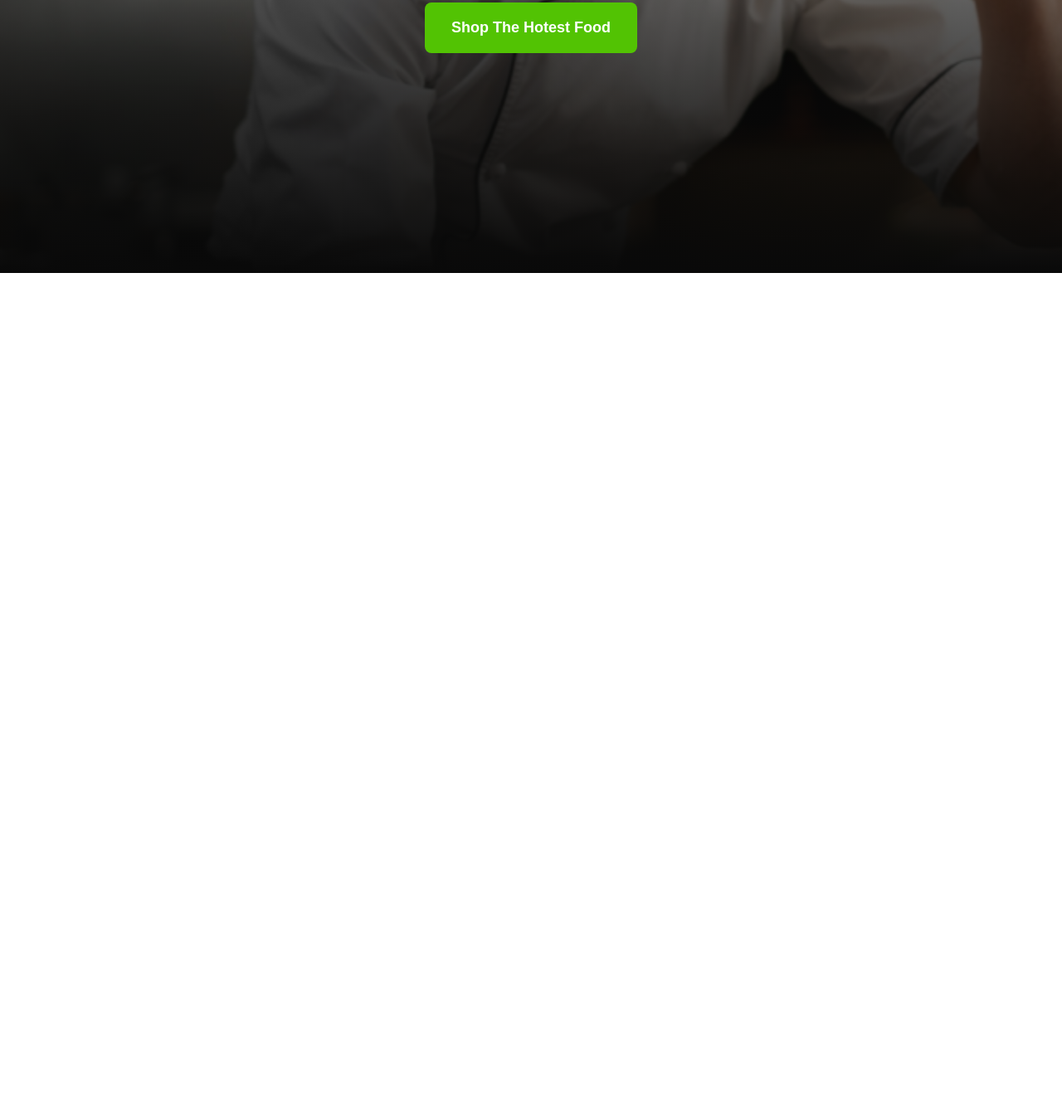
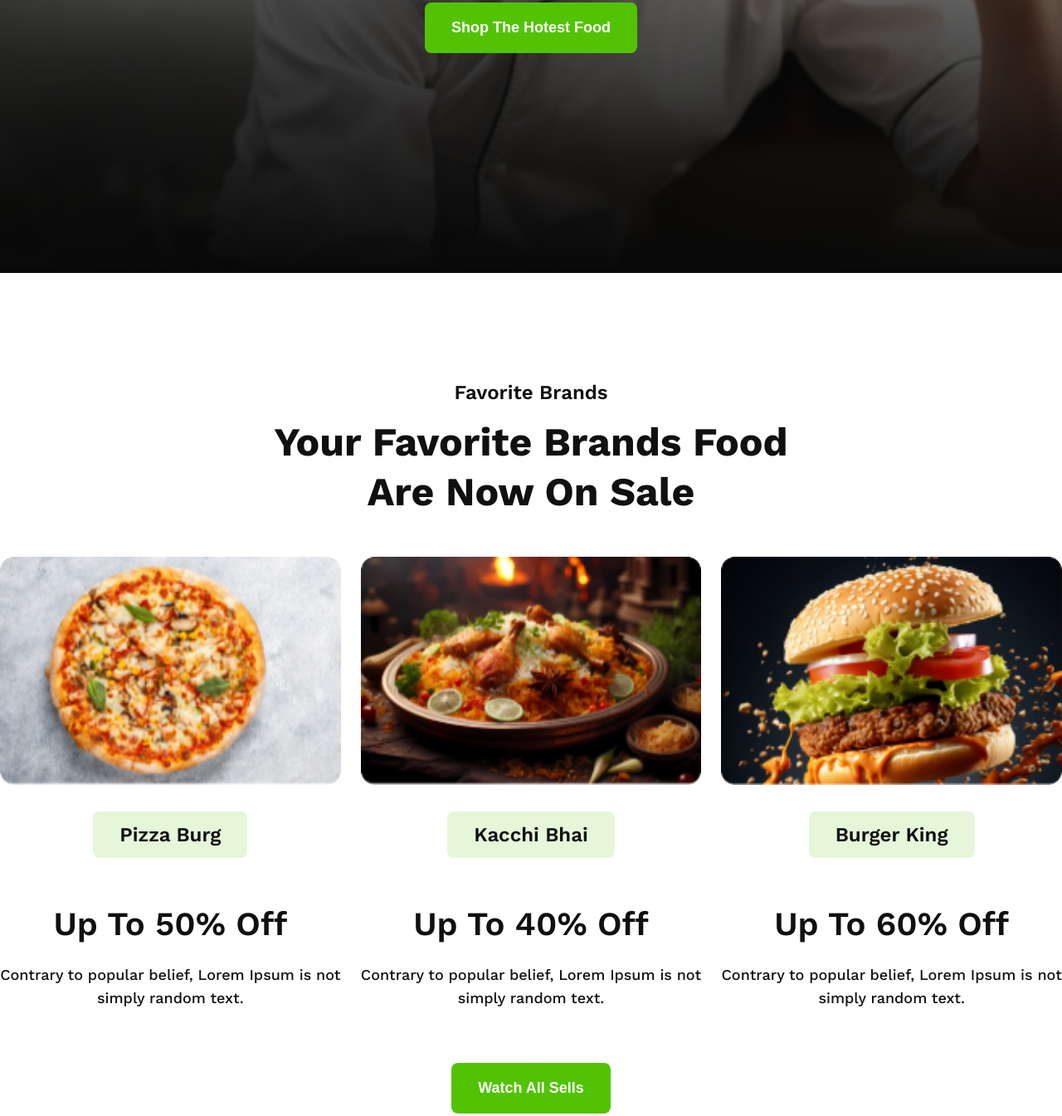
Before and after one commit to dev-rktanvir/food-restaruent, a plain HTML site: page index.html in a window 1280 px wide. Shown: the part 591-1936 px from the top of the page at 83% size. Before the commit the page ends 920 px from the top, so only its background shows below. Drawn offline with nearby package versions, Linux system fonts and the light colour scheme.

Commit message:
complete brands food section

```diff
--- a/index.html
+++ b/index.html
@@ -27,7 +27,31 @@
         </div>
     </header>
     <main>
-
+        <section class="brands-food">
+            <h3 class="brands-sub">Favorite Brands</h3>
+            <h2 class="brands-heading">Your Favorite Brands Food Are Now On Sale</h2>
+            <div class="cards">
+                <div class="card">
+                    <img src="assets/pizza.png" alt="">
+                    <span>Pizza Burg</span>
+                    <h3>Up To 50% Off</h3>
+                    <p>Contrary to popular belief, Lorem Ipsum is not simply random text.</p>
+                </div>
+                <div class="card">
+                    <img src="assets/biriyani.png" alt="">
+                    <span>Kacchi Bhai</span>
+                    <h3>Up To 40% Off</h3>
+                    <p>Contrary to popular belief, Lorem Ipsum is not simply random text.</p>
+                </div>
+                <div class="card">
+                    <img src="assets/burger.png" alt="">
+                    <span>Burger King</span>
+                    <h3>Up To 60% Off</h3>
+                    <p>Contrary to popular belief, Lorem Ipsum is not simply random text.</p>
+                </div>
+            </div>
+            <button class="btn-primary">Watch All Sells</button>
+        </section>
     </main>
     <footer>
 
--- a/style/style.css
+++ b/style/style.css
@@ -1,15 +1,17 @@
 /* common style */
-*{
+* {
     margin: 0;
     padding: 0;
 }
+
 .work-sans-font {
-  font-family: "Work Sans", sans-serif;
-  font-optical-sizing: auto;
-  font-weight: 400;
-  font-style: normal;
+    font-family: "Work Sans", sans-serif;
+    font-optical-sizing: auto;
+    font-weight: 400;
+    font-style: normal;
 }
-.btn-primary{
+
+.btn-primary {
     background-color: #52C303;
     color: white;
     border-radius: 8px;
@@ -19,9 +21,10 @@
     border: none;
     cursor: pointer;
 }
+
 /* header style */
 .header {
-    background-image: linear-gradient(0deg, rgba(9, 9, 9, 1), rgba(16, 16, 16, 0)),url("../assets/hero-bg.png");
+    background-image: linear-gradient(0deg, rgba(9, 9, 9, 1), rgba(16, 16, 16, 0)), url("../assets/hero-bg.png");
     background-repeat: no-repeat;
     background-size: cover;
     height: 920px;
@@ -30,26 +33,97 @@
     align-items: center;
 }
 
-.header-content{
+.header-content {
     max-width: 1024px;
     margin: 0 auto;
     text-align: center;
     color: white;
 }
-.sub-title{
+
+.sub-title {
     font-size: 32px;
     font-weight: 600;
     color: white;
 }
-.main-title{
+
+.main-title {
     font-size: 64px;
     font-weight: 700;
     line-height: 80px;
     margin: 18px 0 24px 0;
 }
-.text{
+
+.text {
     font-size: 18px;
     font-weight: 500;
     line-height: 28px;
     margin-bottom: 32px;
 }
+
+/* Brand Food style */
+
+.brands-food {
+    max-width: 1320px;
+    margin: 0 auto;
+    padding: 130px 0;
+    text-align: center;
+}
+.brands-sub{
+    font-size: 24px;
+    font-weight: 600;
+    color: #101010;
+    margin-bottom: 16px;
+}
+.brands-heading{
+    font-size: 48px;
+    line-height: 60px;
+    font-weight: 700;
+    color: #101010;
+    max-width: 690px;
+    margin: 0 auto;
+}
+
+.cards {
+    display: flex;
+    gap: 24px;
+    justify-content: center;
+    margin: 48px 0 64px 0;
+}
+
+.card {
+    display: flex;
+    flex-direction: column;
+}
+
+.card img {
+    max-width: 100%;
+    height: auto;
+    border-radius: 16px;
+}
+
+.card span {
+    background-color: rgba(82, 195, 3, 0.15);
+    padding: 14px 32px;
+    cursor: pointer;
+    border-radius: 8px;
+    font-size: 24px;
+    font-weight: 600;
+    color: #101010;
+    margin: 32px auto;
+    max-width: 180px;
+
+}
+
+.card h3 {
+    font-size: 40px;
+    font-weight: 600;
+    color: #101010;
+    margin: 24px auto;
+}
+
+.card p {
+    font-size: 18px;
+    line-height: 28px;
+    font-weight: 500;
+    color: #101010;
+}
```
